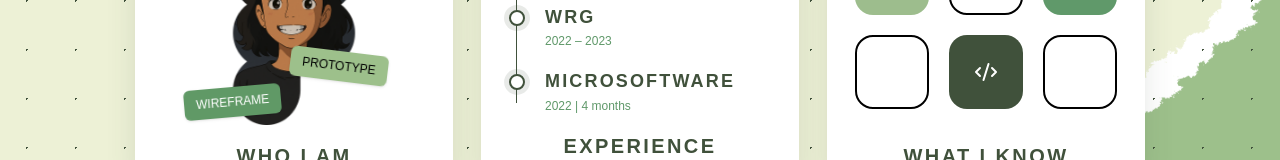
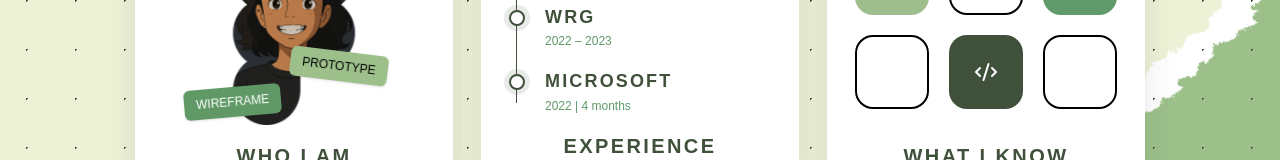
Before and after one commit to Je5514/portfolio2, a Next.js app: page / in a window 1280 px wide. Shown: the part 172-332 px from the top of the page. Built offline with nearby package versions, Linux system fonts and the light colour scheme; a web font is replaced by a local one.

Commit message:
microsoft spelling update

```diff
--- a/src/data/experience.ts
+++ b/src/data/experience.ts
@@ -45,8 +45,8 @@ export const experienceData: Experience[] = [
   },
   {
     id: 3,
-    company: "Microsoftware Research",
-    title:"Microsoftware",
+    company: "Microsoft Research",
+    title:"Microsoft",
     period: "2022 | 4 months",
     role: "Intern",
     type: "research",
```
